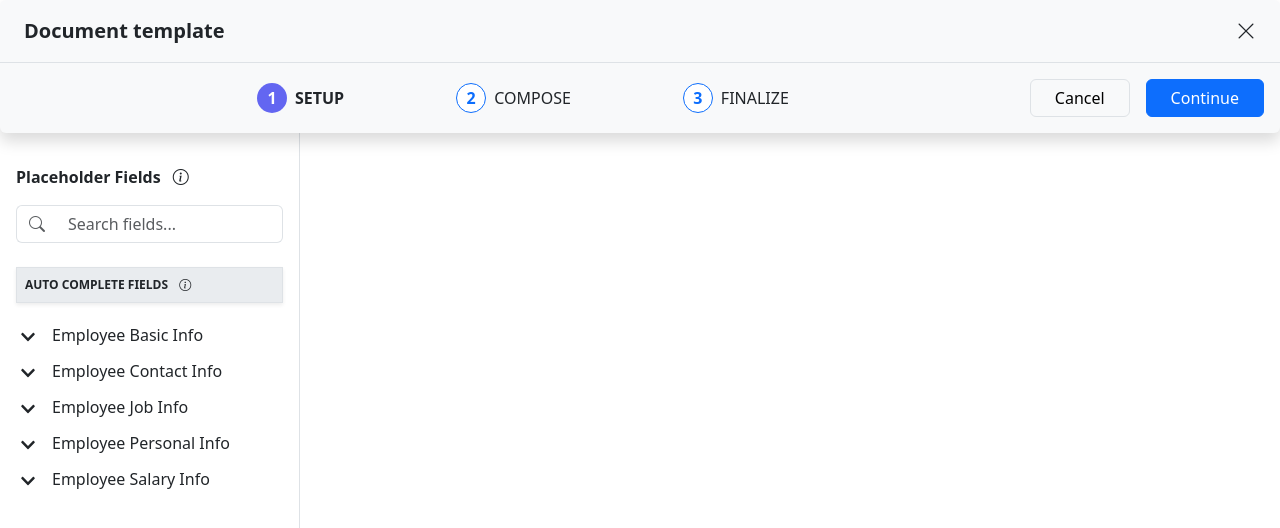
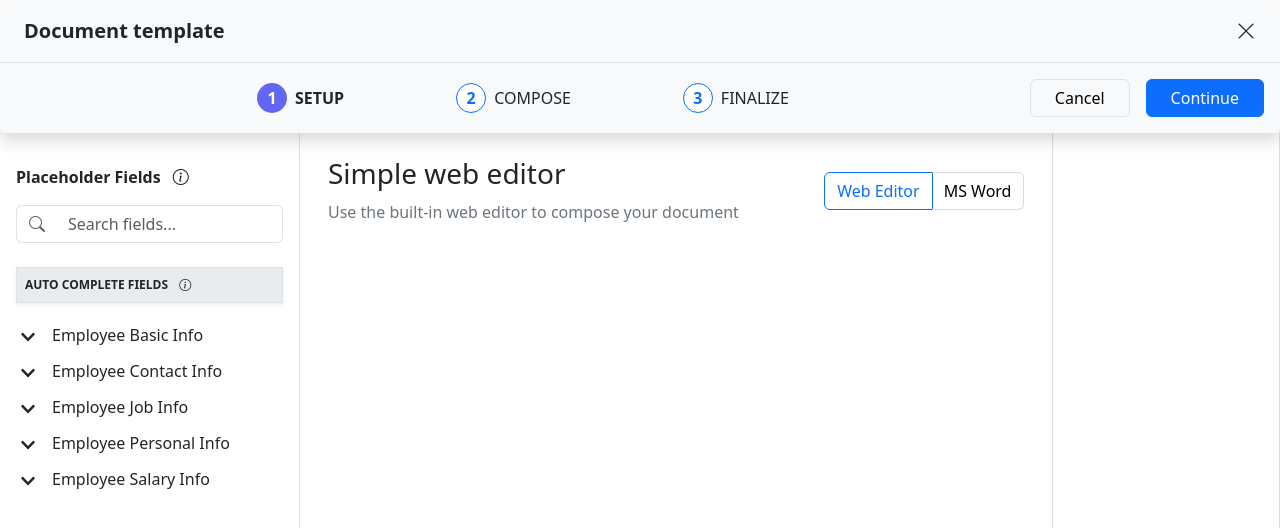
Before and after one commit to esitorsunil/keka, a React (Vite) app: page /compose in a window 1280 px wide. Shown: the top 528 px of the page. Built offline with nearby package versions, Linux system fonts and the light colour scheme.

Commit message:
compose body UI

```diff
--- a/src/HomePage.jsx
+++ b/src/HomePage.jsx
@@ -1,7 +1,5 @@
 import React from 'react'
 import { useNavigate } from 'react-router-dom'
-
-
 
 const HomePage = () => {
     const navigate = useNavigate();
--- /dev/null
+++ b/src/Pages/ComposeBody.jsx
@@ -0,0 +1,35 @@
+import React, { useState } from 'react';
+import 'bootstrap/dist/css/bootstrap.min.css';
+
+const ComposeBody = () => {
+  const [activeEditor, setActiveEditor] = useState('web');
+
+  return (
+    <div className="container mt-2" style={{ marginRight: '320px' }}>
+      <div className="row">
+        <div className="col-12 d-flex justify-content-between align-items-center">
+          <h3 className="mb-0">Simple web editor<span className='fs-6 text-secondary'><br /> Use the built-in web editor to compose your document</span></h3>
+
+          <div className="btn-group" role="group" aria-label="Editor toggle">
+            <button
+              type="button"
+              className={`btn ${activeEditor === 'web' ? 'text-primary border-primary' : 'btn-outline-secondary text-black no-border'}`}
+              onClick={() => setActiveEditor('web')}
+            >
+              Web Editor
+            </button>
+            <button
+              type="button"
+              className={`btn border-muted  ${activeEditor === 'msword' ? 'text-primary border-primary' : 'btn-outline-secondary text-black no-border-left'}`}
+              onClick={() => setActiveEditor('msword')}
+            >
+              MS Word
+            </button>
+          </div>
+        </div>
+      </div>
+    </div>
+  );
+};
+
+export default ComposeBody;
--- a/src/Pages/ComposePage.jsx
+++ b/src/Pages/ComposePage.jsx
@@ -1,13 +1,24 @@
 import React from 'react';
 import DocumentHeader from '../DocumentHeader';
 import ComposeSidebar from './ComposeSideBar';
+import ComposeBody from './ComposeBody';
+import 'bootstrap/dist/css/bootstrap.min.css';
 
 const ComposePage = () => {
   return (
     <>
       <DocumentHeader />
-      <ComposeSidebar/>
+      <div className="d-flex">
+        <div style={{ width: '300px', borderRight: '1px solid #ddd' }}>
+          <ComposeSidebar />
+        </div>
+        <div className="flex-grow-1 p-3" style={{ borderRight: '1px solid #ddd' }}>
+          <ComposeBody />
+        </div>
+        <div style={{ width: '300px', borderRight: '1px solid #ddd' }}>
 
+        </div>
+      </div>
     </>
   );
 };
--- a/src/Pages/ComposeSideBar.jsx
+++ b/src/Pages/ComposeSideBar.jsx
@@ -1,7 +1,7 @@
 import React, { useEffect, useState } from 'react';
 import { FaChevronDown, FaChevronUp } from 'react-icons/fa';
 import { useDispatch } from 'react-redux';
-import { addField } from '../redux/placeholderSlice'; // Update this path based on your project
+import { addField } from '../redux/placeholderSlice';
 import 'bootstrap/dist/css/bootstrap.min.css';
 
 const ComposeSidebar = () => {
@@ -51,7 +51,7 @@ const ComposeSidebar = () => {
   };
 
   const handleFieldClick = (label, value) => {
-    console.log(value); // ✅ Logs only the value (e.g., EMP12345)
+    console.log(value);
     dispatch(addField({ label, value }));
     localStorage.setItem('selectedField', JSON.stringify({ label, value }));
   };
@@ -103,10 +103,10 @@ const ComposeSidebar = () => {
                     style={{ fontSize: '14px', cursor: 'pointer' }}
                     onClick={() => handleFieldClick(key, value)}
                   >
-                   {/* Check Icon */}
+
     <i
       className="bi bi-check-circle"
-      style={{ marginRight: '8px' }} // Space between icon and text
+      style={{ marginRight: '8px' }}
     ></i>
                     {key}
                   </p>
--- a/src/index.css
+++ b/src/index.css
@@ -1,4 +1,3 @@
-
 .step-circle {
   width: 30px;
   height: 30px;
@@ -26,3 +25,20 @@
   padding-top: 30px;
   padding-bottom: 30px;
 }
+
+/* Switch CSS */
+.btn-outline-secondary{
+  border-color: gainsboro !important;
+}
+
+.no-border{
+  border-right: none;
+}
+
+.no-border-left{
+  border-left: none;
+}
+
+span {
+  border-color: gainsboro;
+}
```
Also changed, not shown: 1 other file (tests, documents, lock files or other folders).
